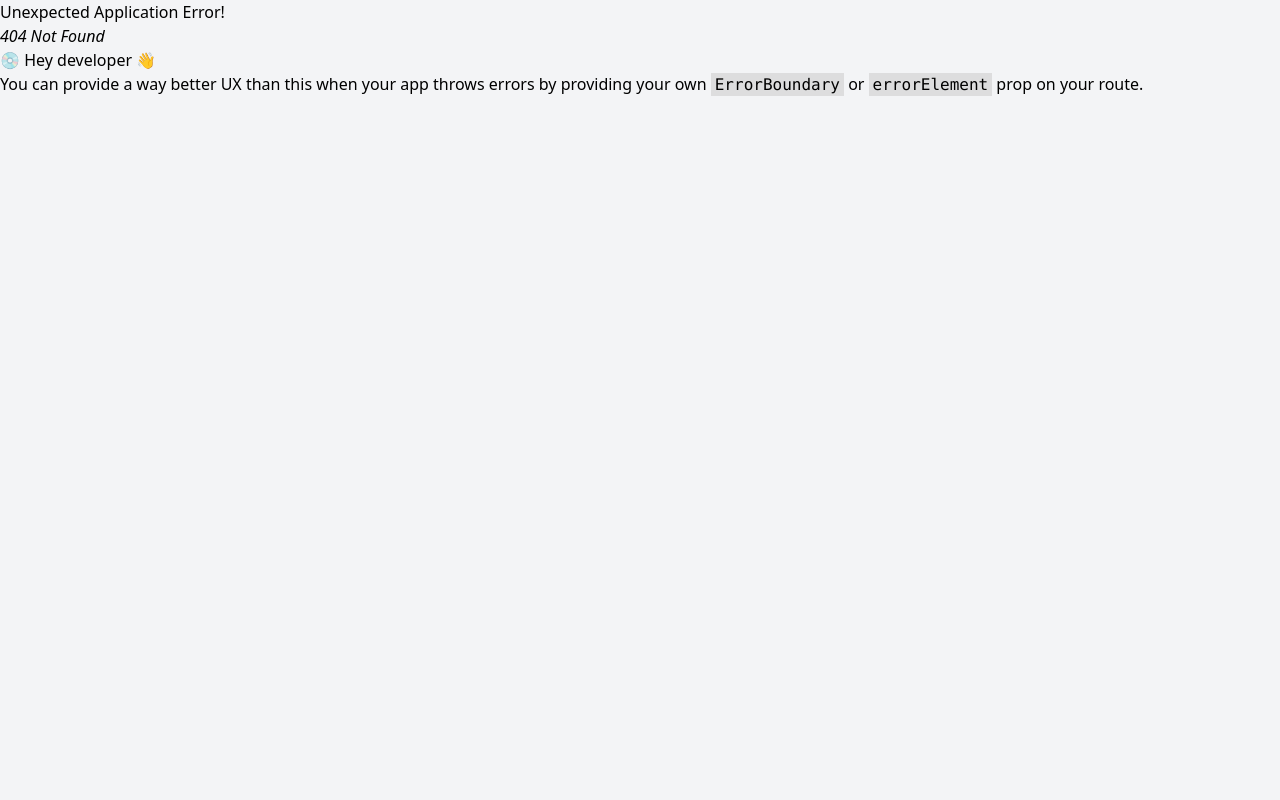
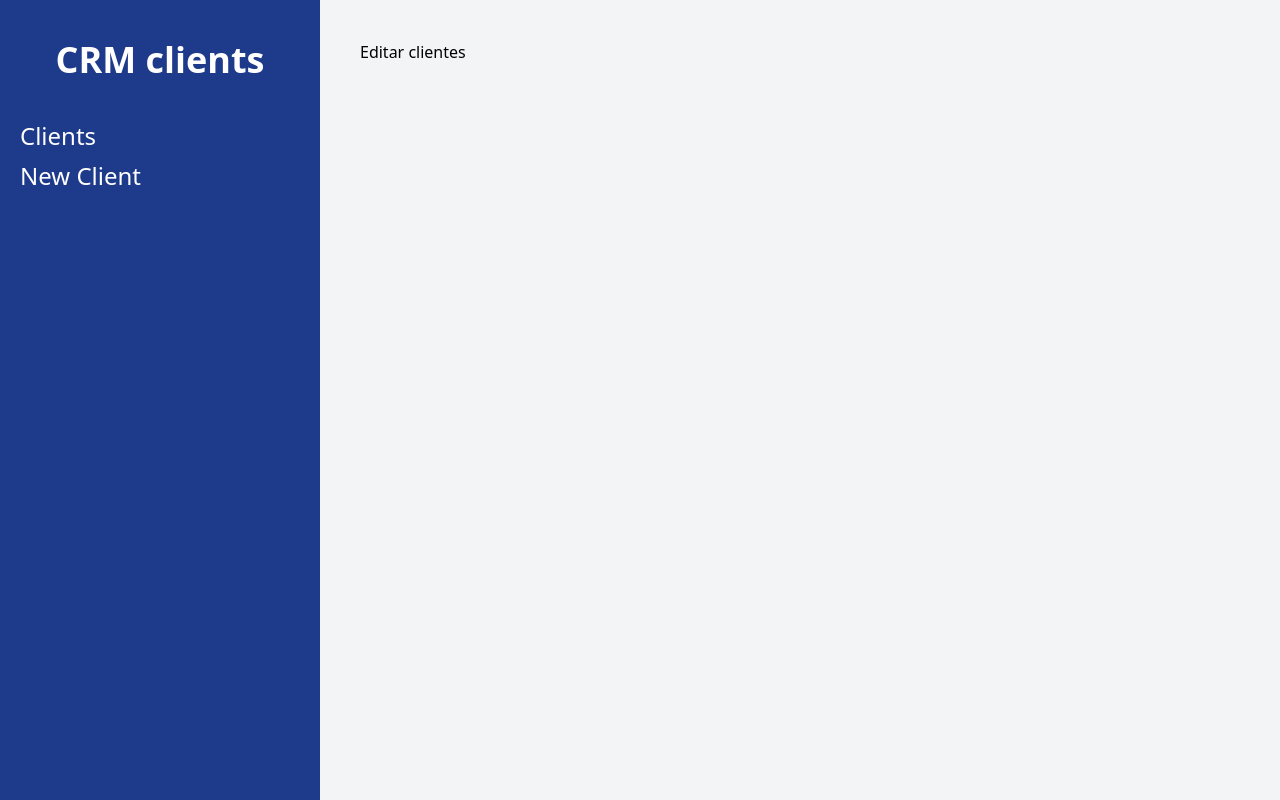
Before and after one commit to cilfonegabriel/crm-react, a React (Vite) app: page /clients/1/edit in a window 1280 px wide. Before the commit this address had no page. Built offline with nearby package versions, Linux system fonts and the light colour scheme.

Commit message:
Add route and function for edit client

```diff
--- a/src/components/Client.jsx
+++ b/src/components/Client.jsx
@@ -1,5 +1,8 @@
+import { useNavigate } from "react-router-dom";
 
 function Client({client}) {
+
+    const navigate = useNavigate()
 
     const { nombre, empresa, email, telefono, id } = client;
 
@@ -19,6 +22,7 @@ function Client({client}) {
                 <button
                     type="button"
                     className="text-blue-600 hover:text-blue-700 uppercase font-bold text-xs"
+                    onClick={() => navigate(`/clients/${id}/edit`) }
                 >
                     Edit
                 </button>
--- a/src/main.jsx
+++ b/src/main.jsx
@@ -6,6 +6,7 @@ import Layout from './components/Layout'
 import NewClient, {action as newClientAction} from './pages/NewClient'
 import Index, {loader as clientsLoader} from './pages/Index'
 import ErrorPage from './components/ErrorPage'
+import EditClient, { loader as editClientLoader } from './pages/EditClient'
 
 
 const router = createBrowserRouter([
@@ -23,6 +24,11 @@ const router = createBrowserRouter([
         path: '/clients/new',
         element: <NewClient />,
         action: newClientAction
+      },
+      {
+        path: '/clients/:clientId/edit',
+        element: <EditClient />,
+        loader: editClientLoader
       }
     ]
   },
--- /dev/null
+++ b/src/pages/EditClient.jsx
@@ -0,0 +1,15 @@
+export async function loader({params}) {
+    console.log(params)
+
+    return {}
+}
+
+const EditClient = () => {
+  return (
+    <div>
+      Editar clientes
+    </div>
+  )
+}
+
+export default EditClient
```
